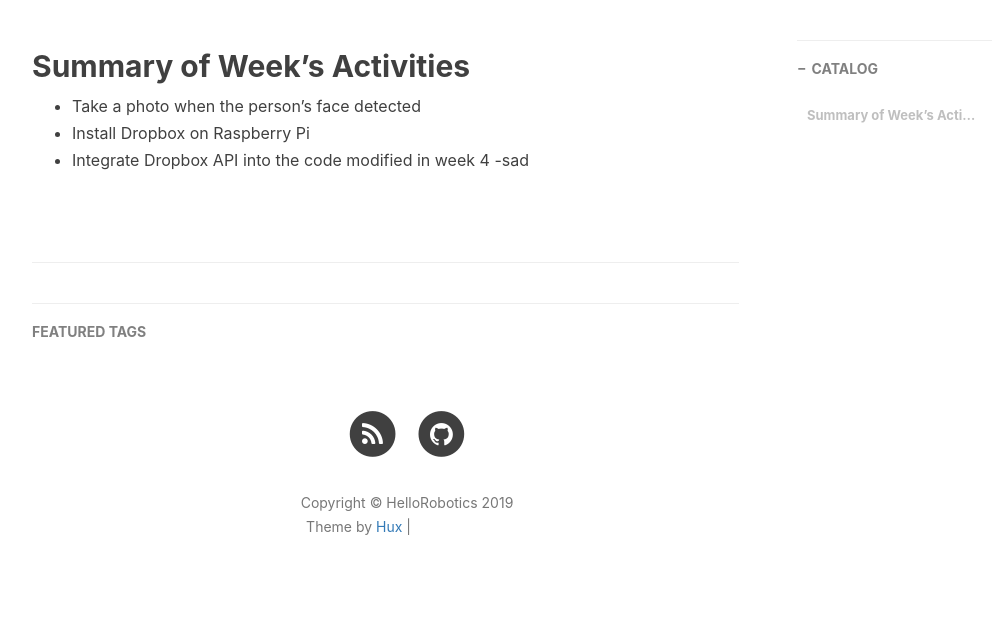
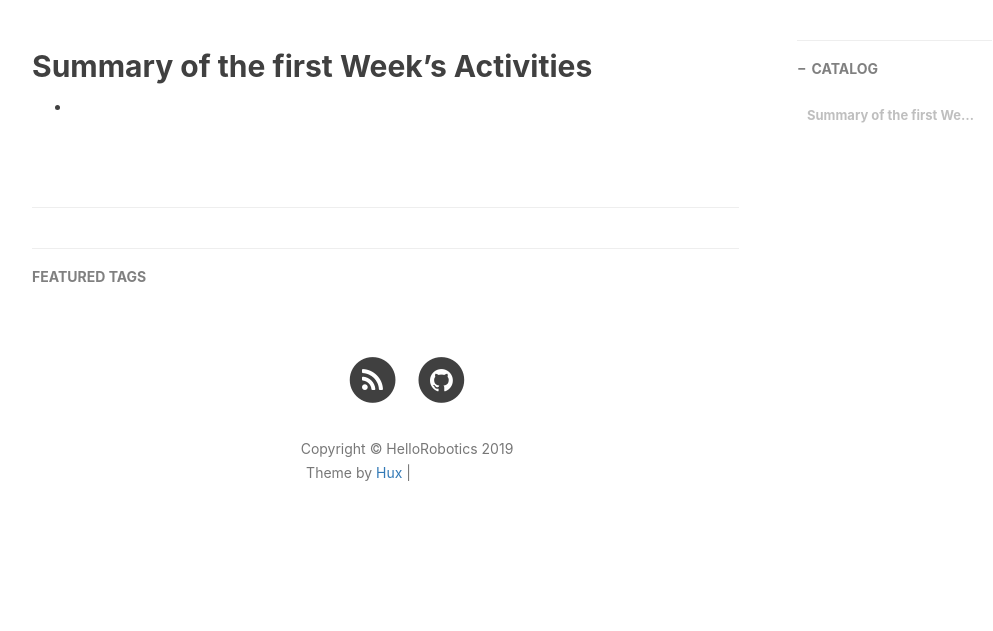
Before and after one commit to Online-power-measurement-system/Logbook, a Jekyll site: the page built from _posts/2017/2018-06-01-The-summary-of-the-fifth-week.md, in a window 1280 px wide. Shown: the part 483-1114 px from the top of the page, without its empty margins (233-1226 px from the left). Built offline with Jekyll 4.4.1, drawn with Linux system fonts in a browser that asks for light colours; nearby versions of some CDN libraries; comment, search, counter and statistics services are not loaded; after the commit the page ends 1060 px from its top, so only the background shows below that; grey boxes are pictures that could not be loaded.

Commit message:
Update 2018-06-01-The-summary-of-the-fifth-week.md

```diff
--- a/_posts/2017/2018-06-01-The-summary-of-the-fifth-week.md
+++ b/_posts/2017/2018-06-01-The-summary-of-the-fifth-week.md
@@ -5,8 +5,5 @@ date: "2018-06-01 10:30"
 author: "Fang Zhou"
 catalog: true
 ---
-## Summary of Week’s Activities
-- Take a photo when the person’s face detected
-- Install Dropbox on Raspberry Pi
-- Integrate Dropbox API into the code modified in week 4
- -sad
+## Summary of the first Week’s Activities
+-
```
